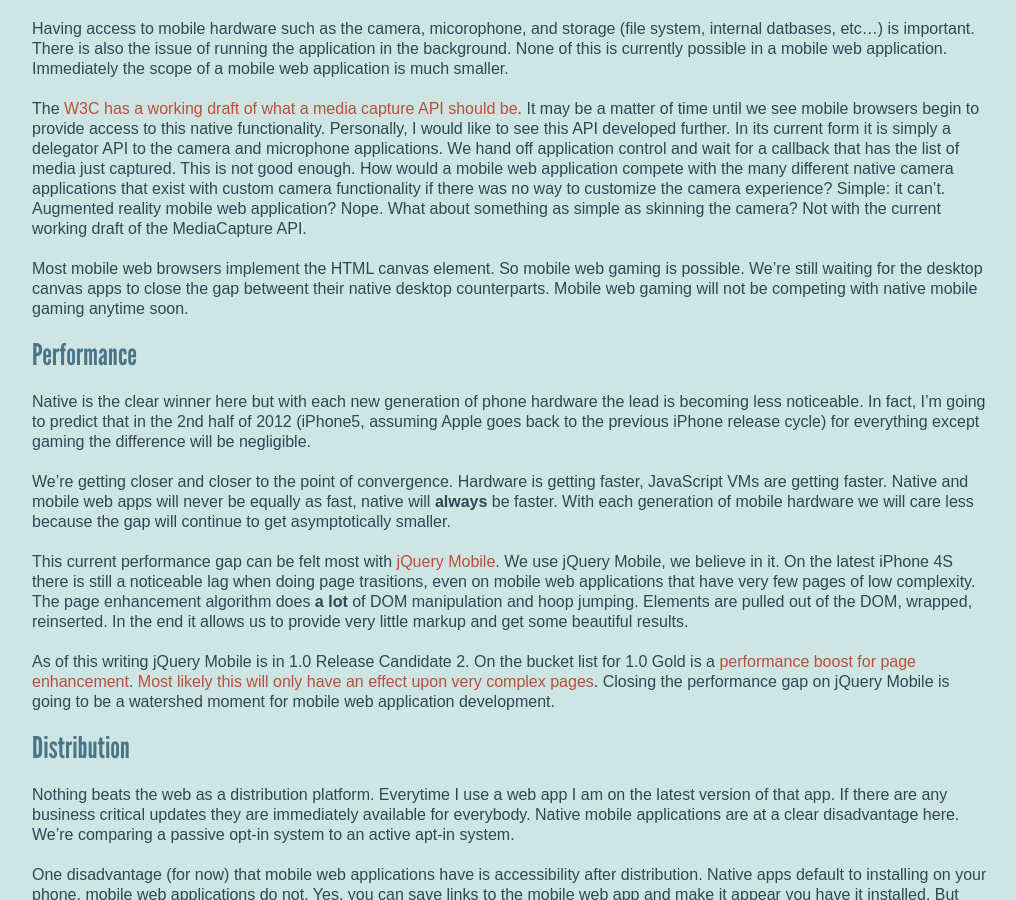
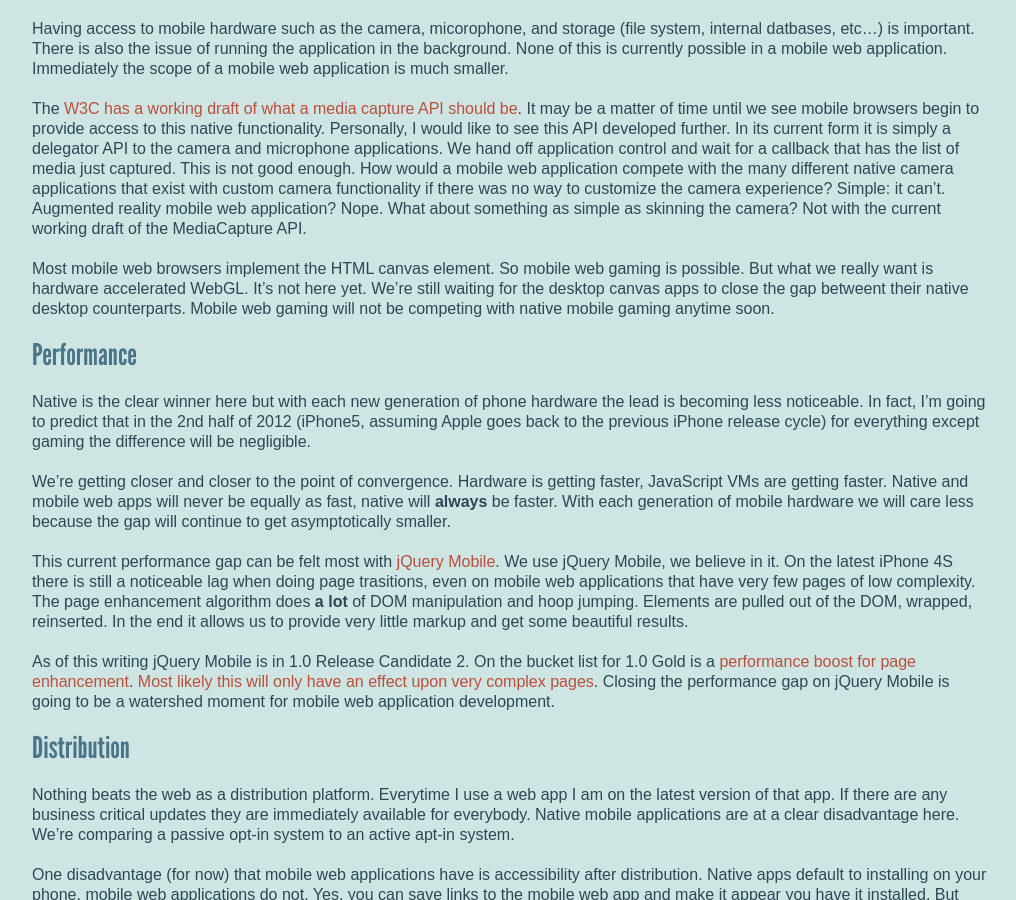
Before and after one commit to Hakon/reefpoints, a Jekyll site: the page built from _posts/2011-11-10-mobile-web-apps.md, in a window 1280 px wide and 900 px high, scrolled down 492 px. Shown: the whole window, without its empty margins (128-1144 px from the left). Built offline with Jekyll 4.4.1, drawn with Linux system fonts in a browser that asks for light colours; Markdown is read by kramdown in place of the engine named in the settings; comment, search, counter and statistics services are not loaded.

Commit message:
Updated the post

```diff
--- a/_posts/2011-11-10-mobile-web-apps.md
+++ b/_posts/2011-11-10-mobile-web-apps.md
@@ -44,7 +44,8 @@
 the camera? Not with the current working draft of the MediaCapture API.
 
 Most mobile web browsers implement the HTML canvas element. So mobile
-web gaming is possible. We're still waiting for the desktop
+web gaming is possible. But what we really want is hardware accelerated
+WebGL. It's not here yet. We're still waiting for the desktop
 canvas apps to close the gap betweent their native desktop counterparts.
 Mobile web gaming will not be competing with native mobile gaming
 anytime soon.
```
